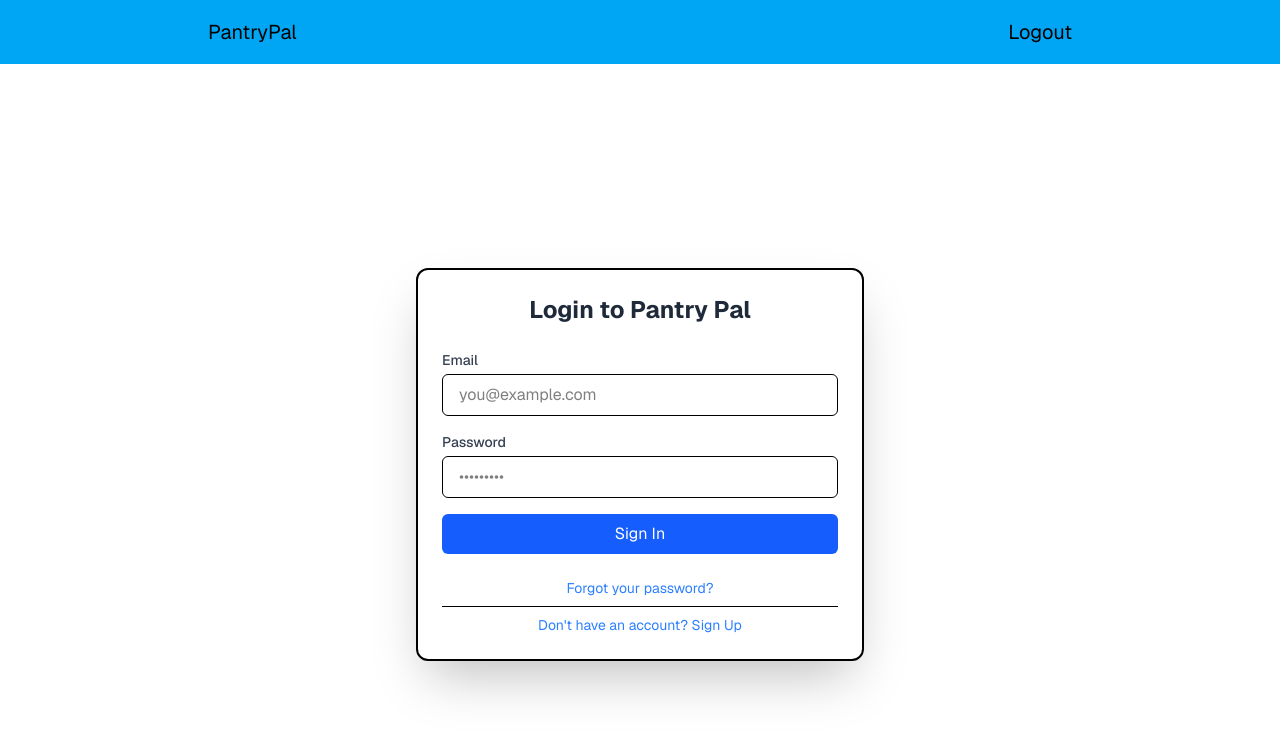
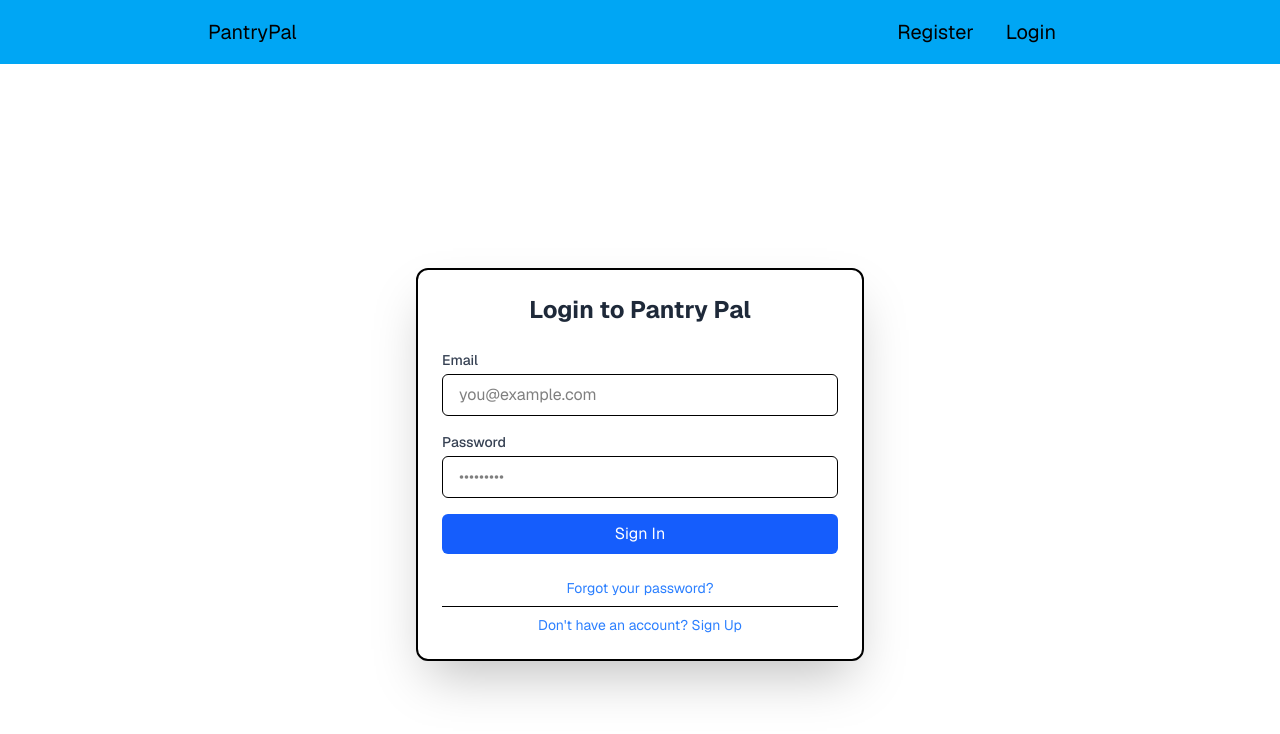
Before and after one commit to Sheepodeepo/PantryPal, a Next.js app in the folder frontend/: page /login in a window 1280 px wide. Shown: the top 734 px of the page. Built offline with nearby package versions, Linux system fonts and the light colour scheme; no server answers.

Commit message:
Updated Navbar so isAuth only shows PantryPal and vice versa

```diff
--- a/frontend/src/app/ui/navbar.tsx
+++ b/frontend/src/app/ui/navbar.tsx
@@ -1,3 +1,5 @@
+"use client";
+
 import Link from "next/link";
 import LogoutBtn from "./LogoutBtn";
 import { useAuth } from "../context/AuthContext";
@@ -16,6 +18,10 @@ export default function Navbar(){
                 </Link>
                 { isAuthenticated ?
                     <>
+                        <LogoutBtn/>
+                    </>
+                    :
+                    <>
                         <div className="flex grow justify-end px-4">
                             <Link
                                 className="px-4"
@@ -29,8 +35,6 @@ export default function Navbar(){
                             </Link>
                         </div>
                     </>
-                    :
-                    <LogoutBtn/>
                 }
 
             </div>
```
